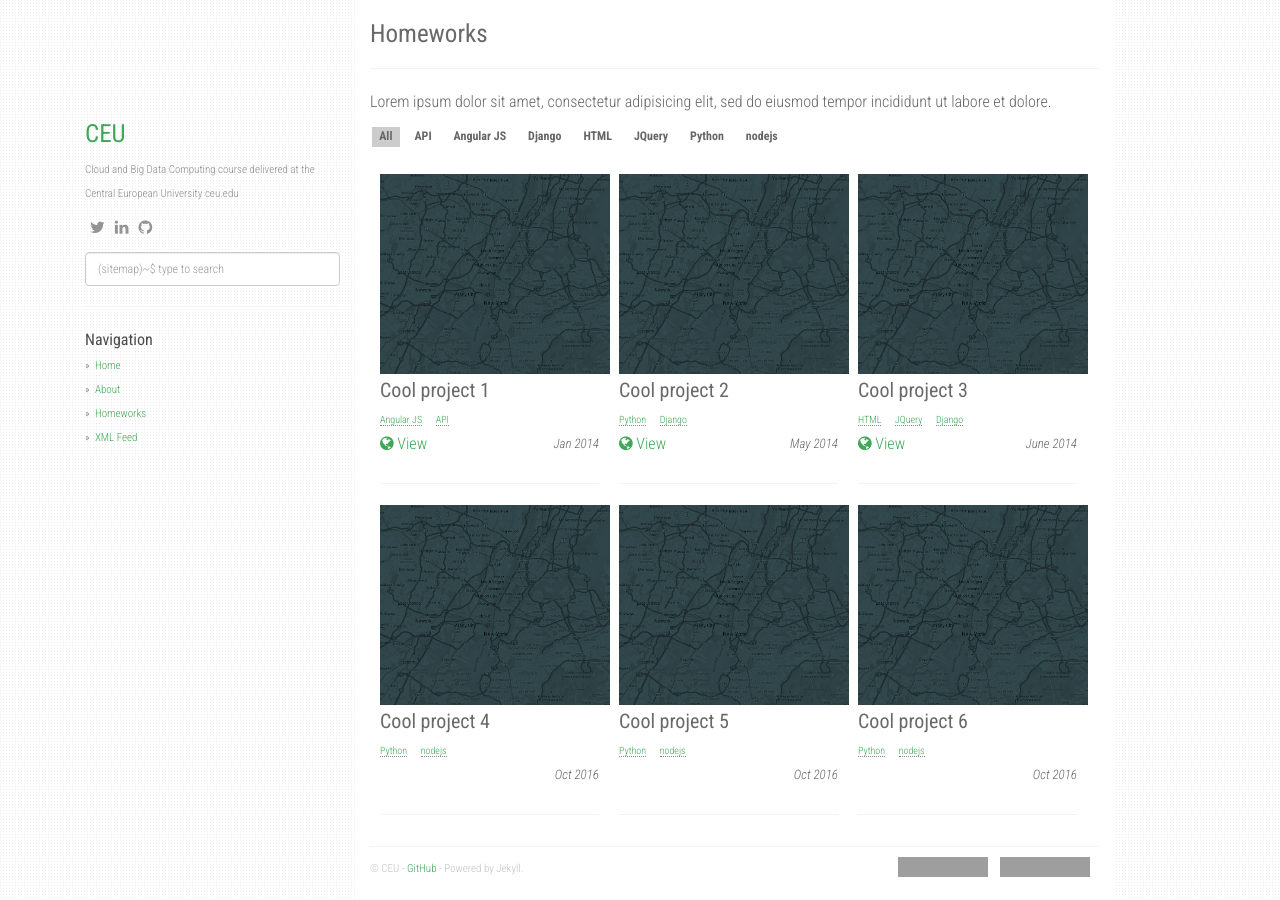
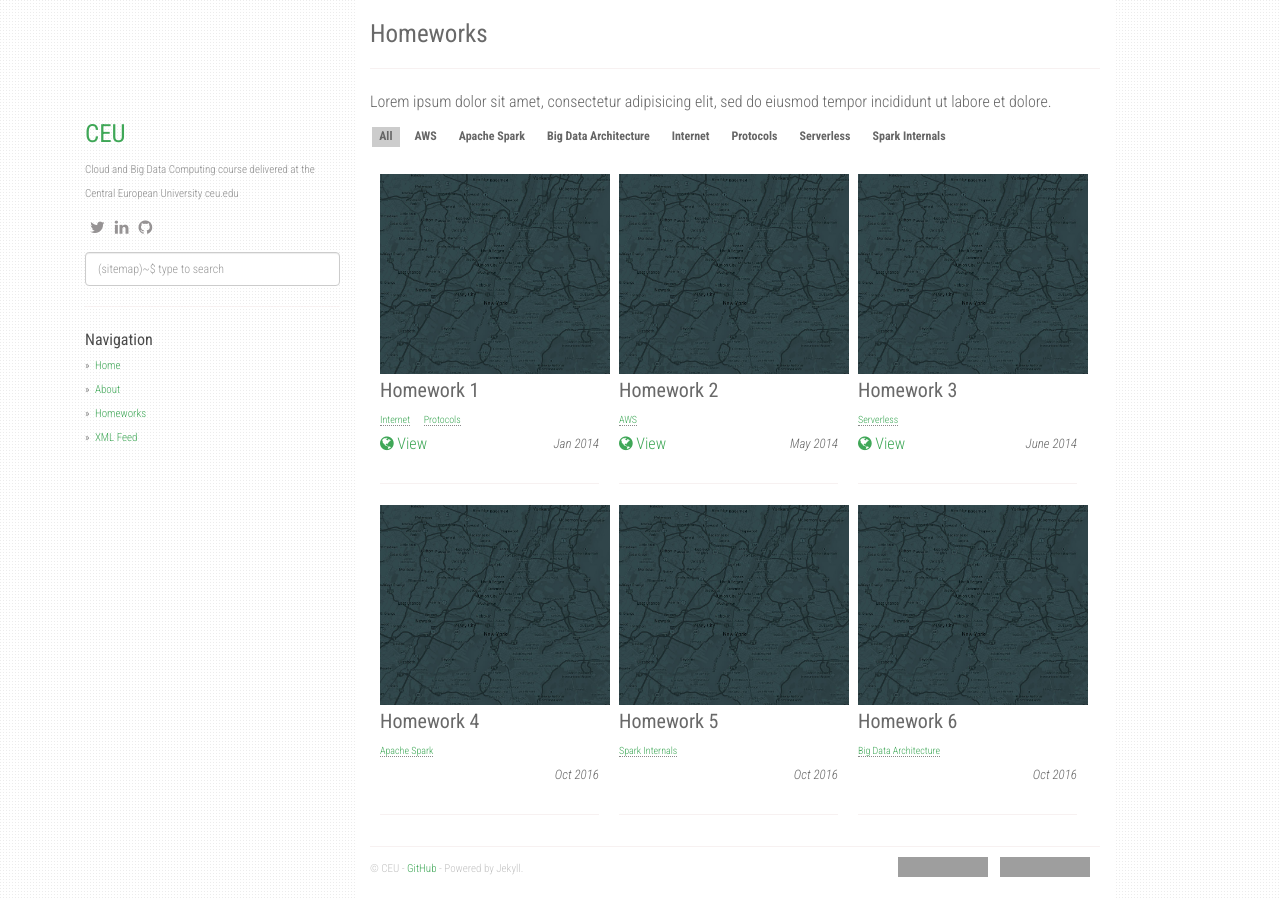
Before and after one commit to mikepetridisz/bpwalkingtours, a Jekyll site: the page built from projects.md, in a window 1280 px wide. Built offline with Jekyll 4.4.1, drawn with Linux system fonts in a browser that asks for light colours; nearby versions of some CDN libraries; grey boxes are pictures that could not be loaded.

Commit message:
Update projects.json

```diff
--- a/_data/projects.json
+++ b/_data/projects.json
@@ -1,42 +1,42 @@
 [
 	{
 		"slug": "cool-project",
-		"name": "Cool project 1",
+		"name": "Homework 1",
 		"image": "placeholder.jpg",
 		"url": "https://www.google.com",
 		"date": "Jan 2014",
-		"tags": ["Angular JS","API"]
+		"tags": ["Internet","Protocols"]
 	},
 	{
-		"name": "Cool project 2",
+		"name": "Homework 2",
 		"image": "placeholder.jpg",
 		"url": "#",
 		"date": "May 2014",
-		"tags": ["Python","Django"]
+		"tags": ["AWS"]
 	},
 	{
-		"name": "Cool project 3",
+		"name": "Homework 3",
 		"image": "placeholder.jpg",
 		"url": "#",
 		"date": "June 2014",
-		"tags": ["HTML","JQuery","Django"]
+		"tags": ["Serverless"]
 	},
 	{
-		"name": "Cool project 4",
+		"name": "Homework 4",
 		"image": "placeholder.jpg",
 		"date": "Oct 2016",
-		"tags": ["Python","nodejs"]
+		"tags": ["Apache Spark"]
 	},
 	{
-		"name": "Cool project 5",
+		"name": "Homework 5",
 		"image": "placeholder.jpg",
 		"date": "Oct 2016",
-		"tags": ["Python","nodejs"]
+		"tags": ["Spark Internals"]
 	},
 	{
-		"name": "Cool project 6",
+		"name": "Homework 6",
 		"image": "placeholder.jpg",
 		"date": "Oct 2016",
-		"tags": ["Python","nodejs"]
+		"tags": ["Big Data Architecture"]
 	}
 ]
```
